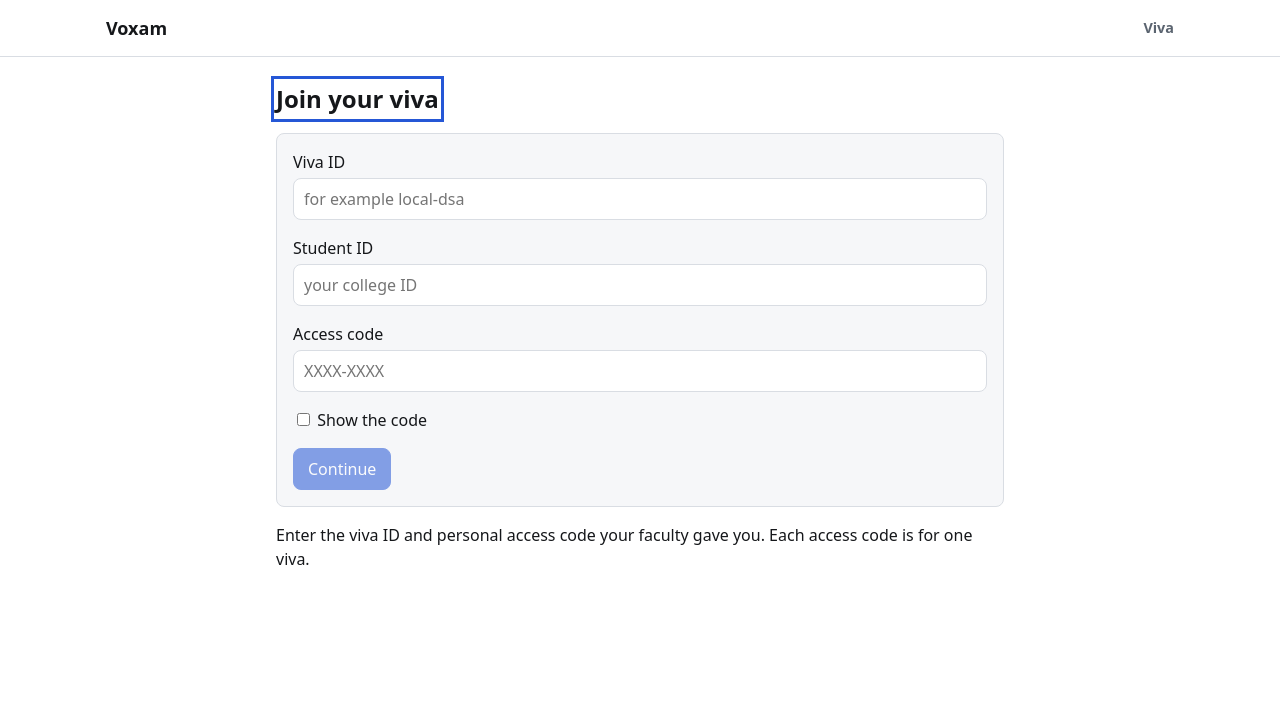
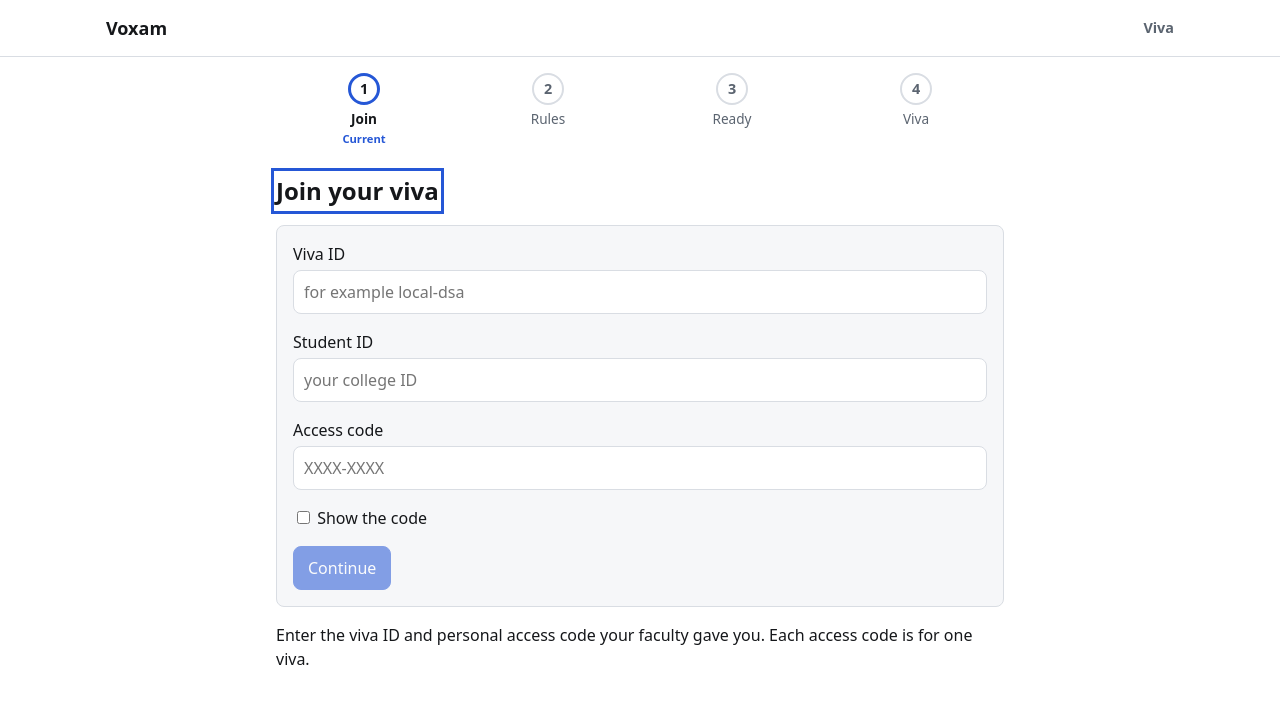
Before and after one commit to hub-mayank/Voxam, a React (Vite) app in the folder frontend/: page /student in a window 1280 px wide. Shown: the top 704 px of the page. Built offline with nearby package versions, Linux system fonts and the light colour scheme; no server answers.

Commit message:
feat(student): add viva progress and accessible controls

```diff
--- a/frontend/src/App.tsx
+++ b/frontend/src/App.tsx
@@ -3,6 +3,7 @@ import { FacultyProvider } from './api/useFacultyApi'
 import { facultyRoutes } from './faculty/routes'
 import Page from './shared/Page'
 import { StudentSessionProvider } from './student/session/StudentSessionProvider'
+import StudentSteps from './student/StudentSteps'
 import { studentRoutes } from './student/routes'
 
 function Home() {
@@ -31,7 +32,7 @@ function Routes() {
   return useRoutes([
     { path: '/', element: <Home /> },
     { path: '/faculty', element: <FacultyProvider><Outlet /></FacultyProvider>, children: facultyRoutes },
-    { path: '/student', element: <StudentSessionProvider><Outlet /></StudentSessionProvider>, children: studentRoutes },
+    { path: '/student', element: <StudentSessionProvider><StudentSteps /><Outlet /></StudentSessionProvider>, children: studentRoutes },
   ])
 }
 
--- /dev/null
+++ b/frontend/src/student/StudentSteps.tsx
@@ -0,0 +1,48 @@
+import { useLocation } from 'react-router-dom'
+
+const steps = ['Join', 'Rules', 'Ready', 'Viva'] as const
+
+function stepForPath(path: string): number | null {
+  if (path === '/student' || path === '/student/') return 0
+  if (path === '/student/rules') return 1
+  if (path === '/student/ready' || path === '/student/mic-check') return 2
+  if (path === '/student/viva') return 3
+  if (path === '/student/done') return steps.length
+  return null
+}
+
+function StudentSteps() {
+  const { pathname } = useLocation()
+  const current = stepForPath(pathname)
+  if (current === null) return null
+
+  const isDone = current === steps.length
+
+  return (
+    <nav className="student-steps-wrap" aria-label="Viva progress">
+      <ol className="student-steps">
+        {steps.map((step, index) => {
+          const complete = isDone || index < current
+          const active = !isDone && index === current
+          const className = `student-step${complete ? ' complete' : ''}${active ? ' current' : ''}`
+
+          return (
+            <li
+              className={className}
+              key={step}
+              aria-current={active ? 'step' : undefined}
+              aria-label={`${step}, ${complete ? 'complete' : active ? 'current' : 'upcoming'}`}
+            >
+              <span className="student-step-marker" aria-hidden="true">{complete ? '✓' : index + 1}</span>
+              <span className="student-step-name">{step}</span>
+              {active && <span className="student-step-state">Current</span>}
+              {complete && <span className="sr-only">Complete</span>}
+            </li>
+          )
+        })}
+      </ol>
+    </nav>
+  )
+}
+
+export default StudentSteps
--- a/frontend/src/student/student.css
+++ b/frontend/src/student/student.css
@@ -1,5 +1,16 @@
 .sr-only { position: absolute; width: 1px; height: 1px; overflow: hidden; clip: rect(0 0 0 0); white-space: nowrap; }
 .student { max-width: 760px; }
+.student-steps-wrap { max-width: 760px; margin: 16px auto 0; padding: 0 var(--gap); }
+.student-steps { display: grid; grid-template-columns: repeat(4, minmax(0, 1fr)); gap: 8px; padding: 0; margin: 0; list-style: none; }
+.student-step { min-width: 0; display: grid; grid-template-rows: 32px auto 1em; justify-items: center; align-content: start; gap: 4px; color: var(--muted); text-align: center; }
+.student-step-marker { width: 32px; height: 32px; display: grid; place-items: center; border: 2px solid var(--border); border-radius: 50%; font-size: 0.9rem; font-weight: 700; }
+.student-step.complete .student-step-marker { border-style: double; border-width: 3px; color: var(--good); }
+.student-step.current { color: var(--text); font-weight: 700; }
+.student-step.current .student-step-marker { border-width: 3px; border-color: var(--accent); }
+.student-step-name { font-size: 0.85rem; }
+.student-step-state { color: var(--accent); font-size: 0.7rem; line-height: 1; }
+.student .field input:not([type='checkbox']) { min-height: 44px; font-size: 16px; }
+.student button, .student .btn { min-height: 44px; }
 .question { font-size: 1.25rem; line-height: 1.4; margin: 0 0 var(--gap); }
 .timer { font-variant-numeric: tabular-nums; font-size: 1.5rem; font-weight: 600; }
 .timer.low { color: var(--warn); }
```
Also changed, not shown: 2 other files (tests, documents, lock files or other folders).
